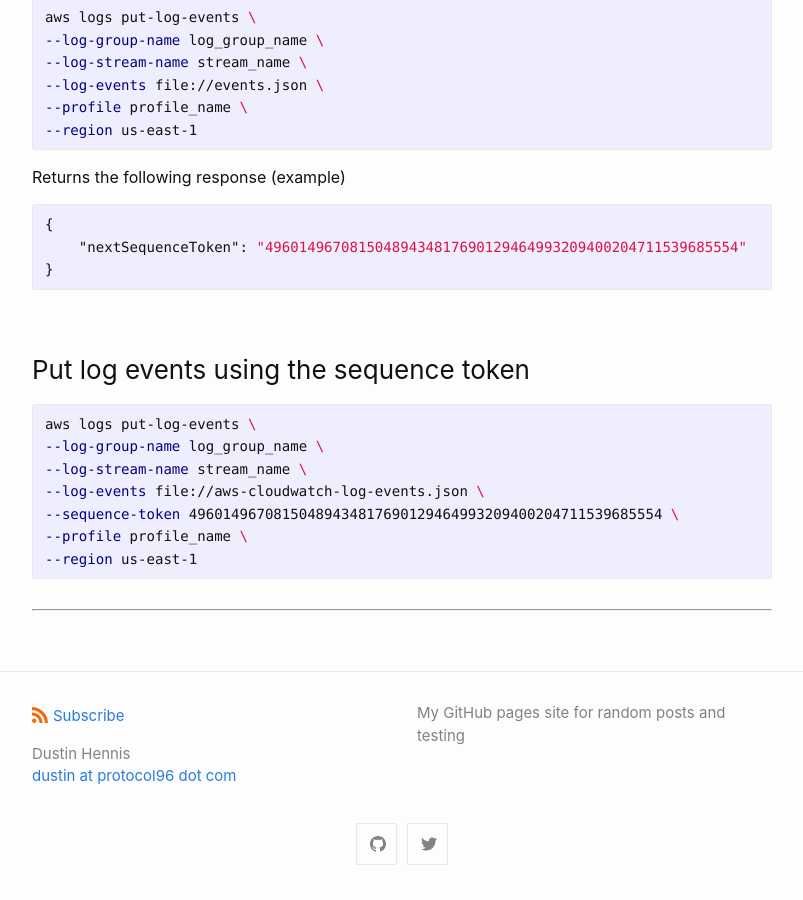
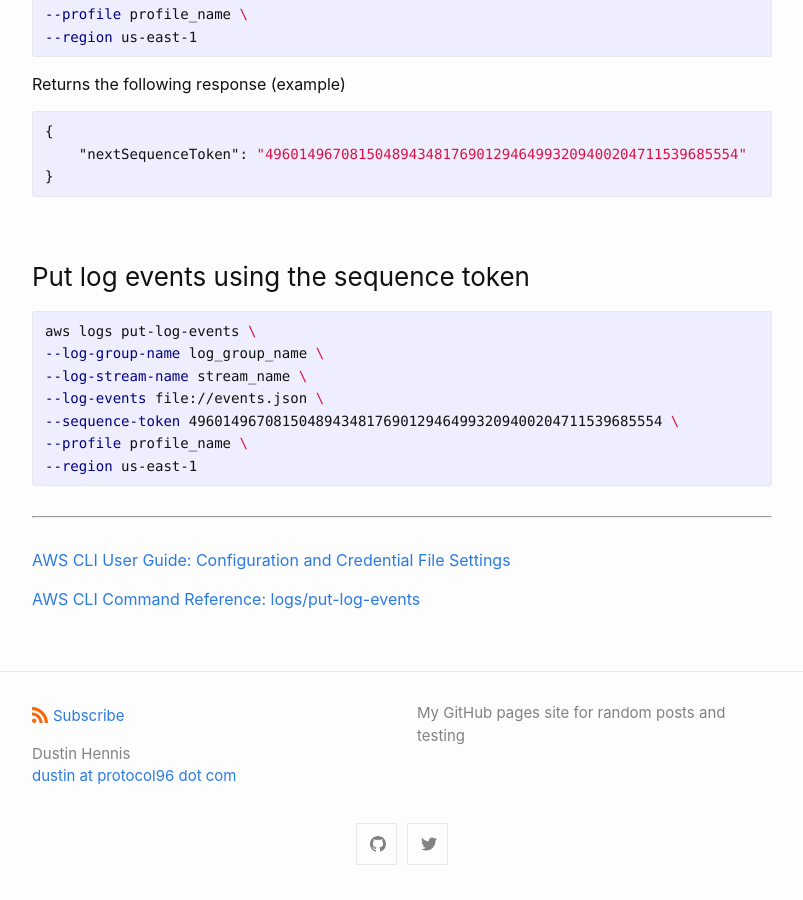
Before and after one commit to dustinhennis/dustinhennis.github.io, a Jekyll site: the page built from _posts/2020-05-01-how-to-put-events-into-cloudwatch.md, in a window 1280 px wide and 900 px high, scrolled down 762 px. Shown: the whole window, without its empty margins (238-1041 px from the left). Built offline with Jekyll 4.4.1, drawn with Linux system fonts in a browser that asks for light colours; some of the changed text lies outside the part shown.

Commit message:
Update reference links

```diff
--- a/_posts/2020-05-01-how-to-put-events-into-cloudwatch.md
+++ b/_posts/2020-05-01-how-to-put-events-into-cloudwatch.md
@@ -1,7 +1,6 @@
 ---
 layout: post
 ---
-## How To: Put events into CloudWatch log streams
 
 The following provides an overview of how to manually inject messages into AWS CloudWatch log streams.  This can be usefule for testing any CloudWatch metric filters looking for specific log messages.
 
@@ -34,13 +33,13 @@ Returns the following response (example)
 aws logs put-log-events \
 --log-group-name log_group_name \
 --log-stream-name stream_name \
---log-events file://aws-cloudwatch-log-events.json \
+--log-events file://events.json \
 --sequence-token 49601496708150489434817690129464993209400204711539685554 \
 --profile profile_name \
 --region us-east-1
 {% endhighlight %}
 
 ---
-[AWS CLI User Guide: Configuration and Credential File Settings]: https://docs.aws.amazon.com/cli/latest/userguide/cli-configure-files.html
+[AWS CLI User Guide: Configuration and Credential File Settings](https://docs.aws.amazon.com/cli/latest/userguide/cli-configure-files.html)
 
-[AWS CLI Command Reference: logs/put-log-events]: https://docs.aws.amazon.com/cli/latest/reference/logs/put-log-events.html
+[AWS CLI Command Reference: logs/put-log-events](https://docs.aws.amazon.com/cli/latest/reference/logs/put-log-events.html)
```
